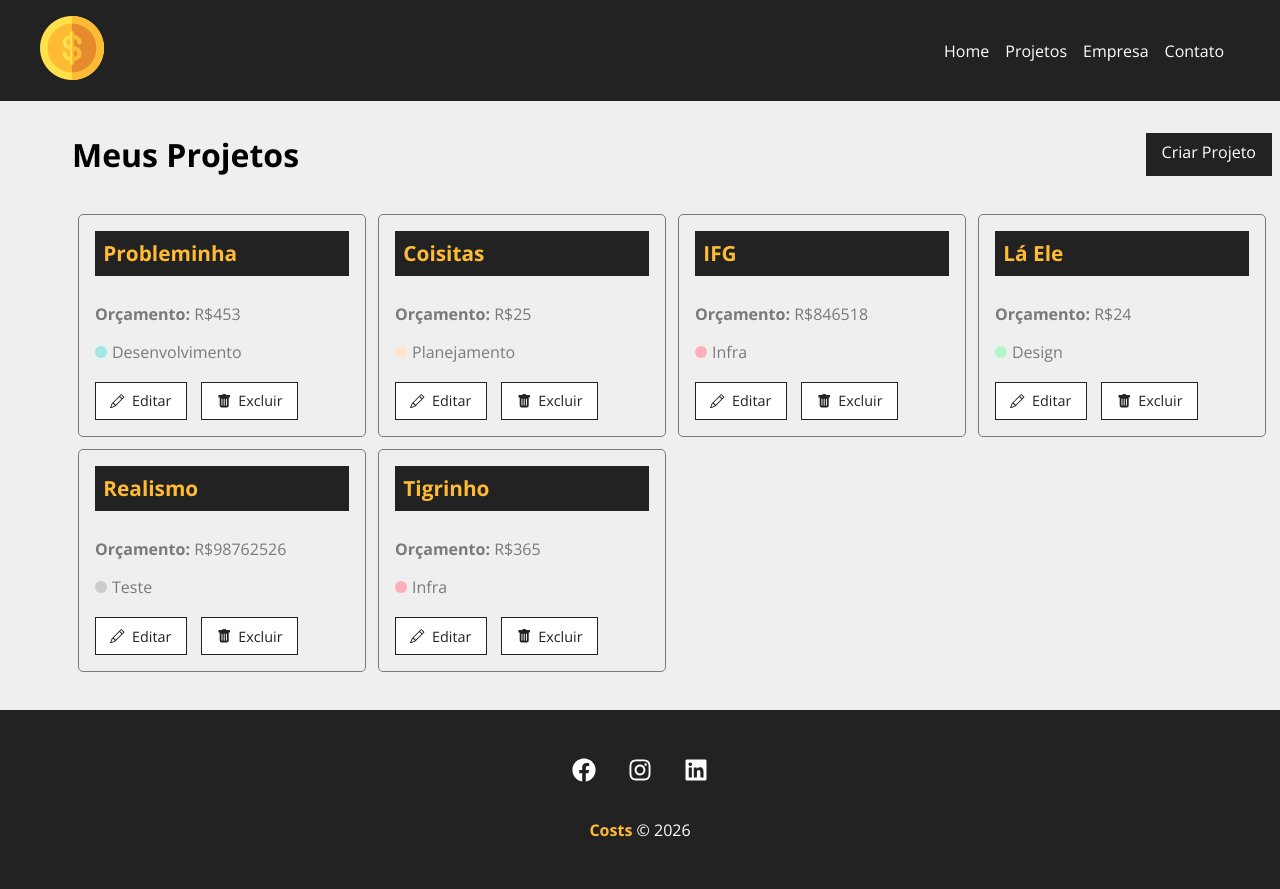
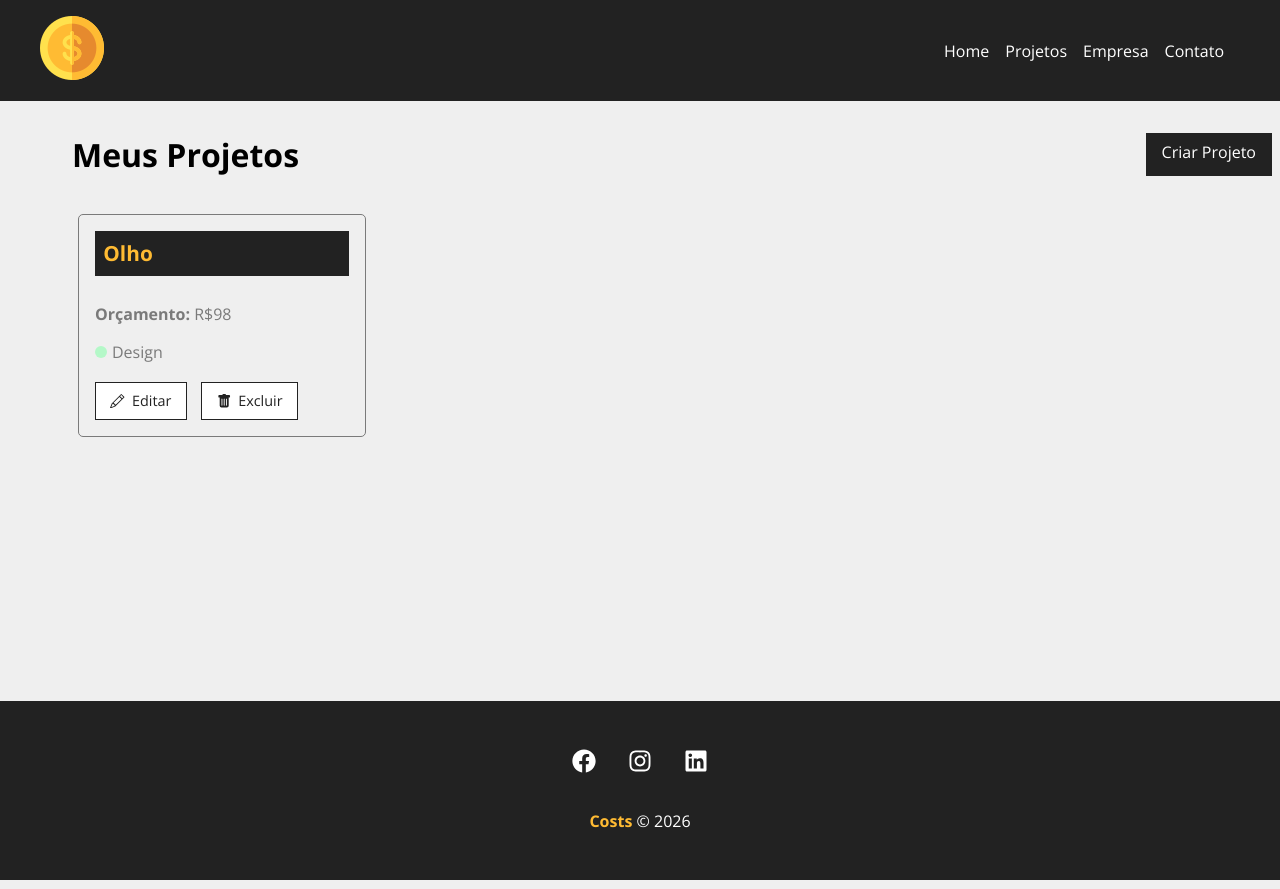
Before and after one commit to renanamancio/Costs, a React (Create React App) app: page /projects in a window 1280 px wide. Shown: the top 889 px of the page. Built offline with nearby package versions, Linux system fonts and the light colour scheme; data requests are answered from the project's data file.

Commit message:
Adição do funcionalidade Remover Projeto

```diff
--- a/db.json
+++ b/db.json
@@ -1,70 +1,15 @@
 {
   "projects": [
     {
-      "name": "Probleminha",
-      "budget": "453",
-      "category": {
-        "id": "2",
-        "name": "Desenvolvimento"
-      },
-      "cost": 0,
-      "services": [],
-      "id": "s86JBWVWeGI"
-    },
-    {
-      "name": "Coisitas",
-      "budget": "25",
-      "category": {
-        "id": "4",
-        "name": "Planejamento"
-      },
-      "cost": 0,
-      "services": [],
-      "id": "hAr-N8OedO8"
-    },
-    {
-      "name": "IFG",
-      "budget": "846518",
+      "name": "Olho",
+      "budget": "98",
       "category": {
         "id": "3",
-        "name": "Infra"
-      },
-      "cost": 0,
-      "services": [],
-      "id": "lh76t2Vh76M"
-    },
-    {
-      "name": "Lá Ele",
-      "budget": "24",
-      "category": {
-        "id": "2",
         "name": "Design"
       },
       "cost": 0,
       "services": [],
-      "id": "6y9emoSLY98"
-    },
-    {
-      "name": "Realismo",
-      "budget": "98762526",
-      "category": {
-        "id": "5",
-        "name": "Teste"
-      },
-      "cost": 0,
-      "services": [],
-      "id": "EW_oS_h3hag"
-    },
-    {
-      "name": "Tigrinho",
-      "budget": "365",
-      "category": {
-        "id": "1",
-        "name": "Infra"
-      },
-      "cost": 0,
-      "services": [],
-      "id": "QNFJl82OGI8"
+      "id": "cUts6MtPtC0"
     }
   ],
   "categories": [
--- a/src/components/pages/Projects.js
+++ b/src/components/pages/Projects.js
@@ -11,6 +11,7 @@
 
     const [projects, setProjects] = useState([])
     const [removeLoading, setRemoveLoading] = useState(false)
+    const [projectMessage, setprojectMessage] = useState('')
 
     const location = useLocation()
     let message = ''
@@ -36,6 +37,22 @@
         }, 300);
     }, [])
 
+    function removeProject(id) {
+
+        fetch(`http://localhost:5000/projects/${id}`, {
+            method: 'DELETE',
+            headers: {
+                'Content-Type': 'application/json',
+            },
+        })
+            .then((resp) => resp.json())
+            .then(() => {
+                setProjects(projects.filter((project) => project.id !== id))
+                setprojectMessage("Projeto removido com sucesso")
+            })
+            .catch((err) => console.log(err))
+    }
+
     return (
         <div className={styles.project_container}>
             <div className={styles.title_container}>
@@ -43,6 +60,7 @@
                 <LinkButton to="/newproject" text="Criar Projeto" />
             </div>
             {message && <Message type="success" msg={message} />}
+            {projectMessage && <Message type="success" msg={projectMessage} />}
             <Container customClass="start">
                 {projects.length> 0 &&
                     projects.map((project) => (
@@ -52,6 +70,7 @@
                         budget={project.budget}
                         category={project.category.name}
                         key={project.id}
+                        handleRemove={removeProject}
                         />
                 ))}
                 {!removeLoading && <Loading/>}
--- a/src/components/project/ProjectCard.js
+++ b/src/components/project/ProjectCard.js
@@ -4,6 +4,12 @@
 import { BsPencil, BsFillTrashFill } from 'react-icons/bs'
 
 function ProjectCard({id, name, budget, category, handleRemove}){
+
+    const remove = (e)=> {
+        e.preventDefault()
+        handleRemove(id)
+    }
+
     return (
         <div className={styles.project_card}>
             <h4>{name}</h4>
@@ -17,7 +23,7 @@
                 <Link to="/">
                     <BsPencil /> Editar
                 </Link>
-                <button>
+                <button onClick={remove}>
                     <BsFillTrashFill /> Excluir
                 </button>
             </div>
```
